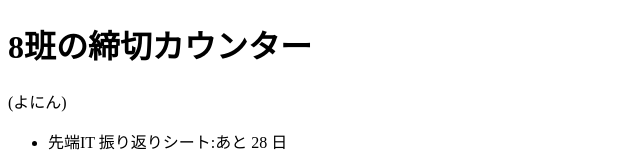
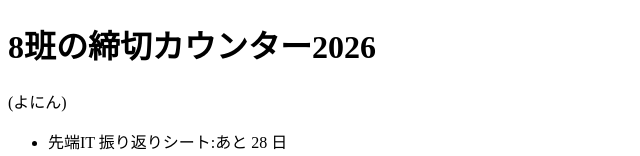
Before and after one commit to neec-sentan-it-2026/team08-deadline, a website: page public/index.html in a window 1280 px wide. Shown: the top 156 px of the page, without its empty margins (0-640 px from the left). Drawn offline with Linux system fonts and the light colour scheme.

Commit message:
2026を追加

```diff
--- a/public/index.html
+++ b/public/index.html
@@ -3,10 +3,10 @@
 <html lang="ja">
 <head>
   <meta charset="UTF-8">
-  <title style="color:blue">8班の締切カウンター</title>
+  <title style="color:blue">8班の締切カウンター2026</title>
 </head>
 <body>
-  <h1>8班の締切カウンター</h1>
+  <h1>8班の締切カウンター2026</h1>
   <p>(よにん)</p>
   <ul id="list"></ul>
   <script type="module">
```
